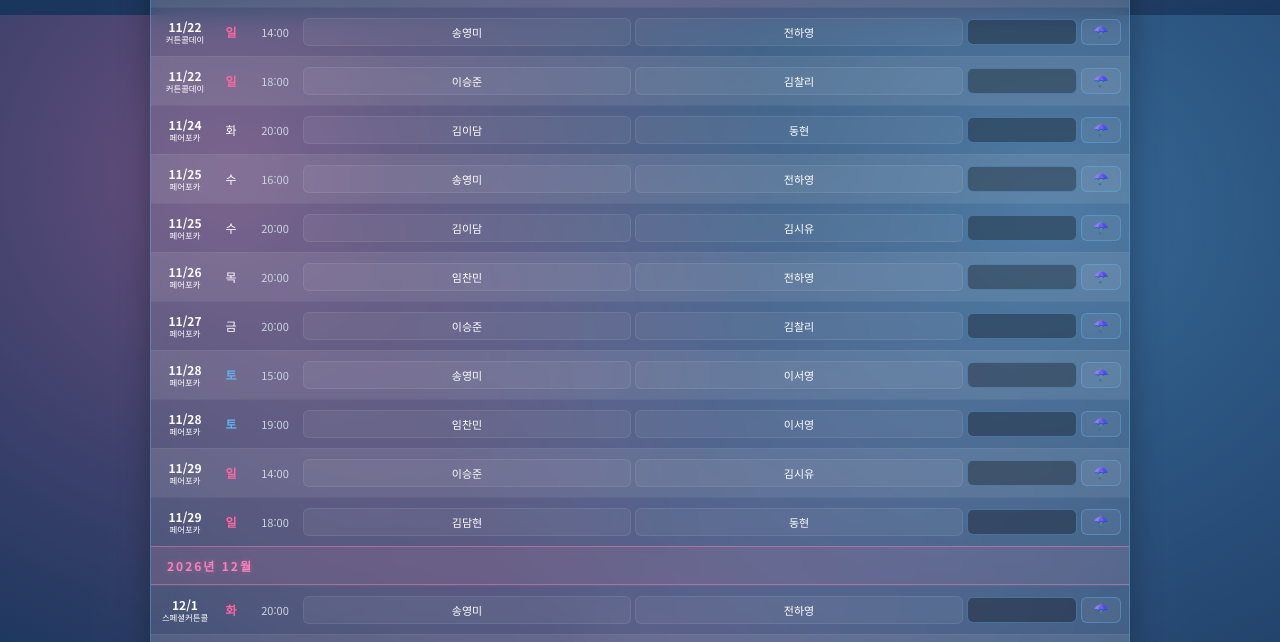
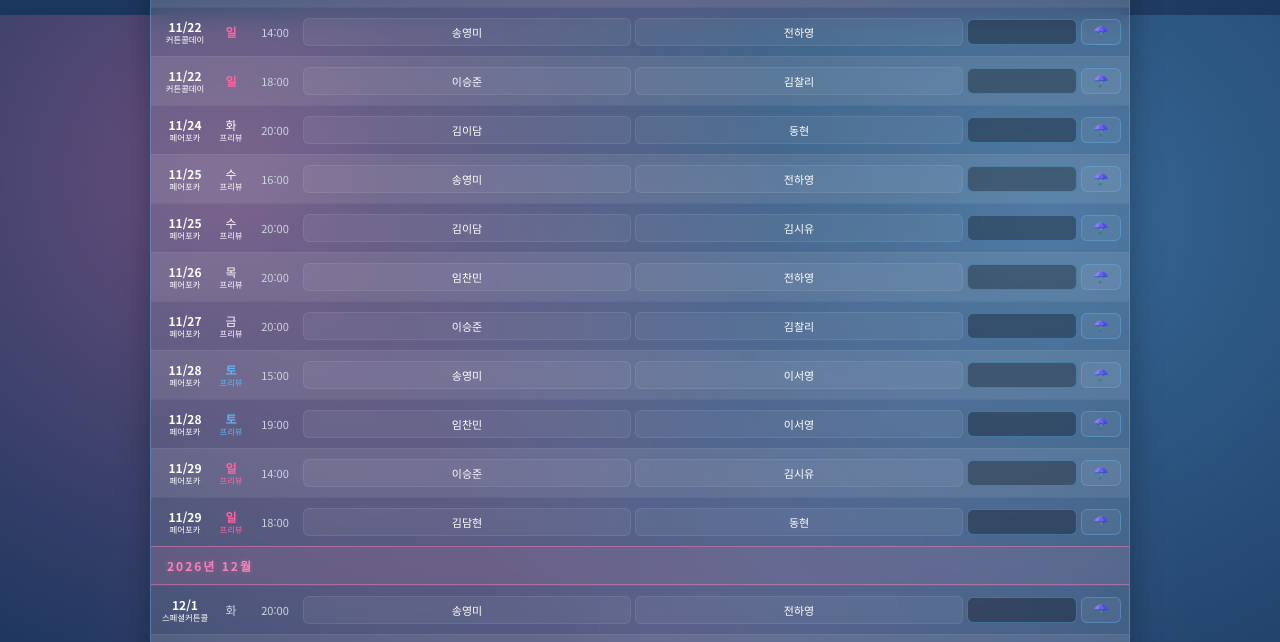
Before and after one commit to hyeon2506/2026_adolescence, a plain HTML site: page index.html in a window 1280 px wide. Shown: the part 1585-2227 px from the top of the page. Drawn offline with Linux system fonts and the light colour scheme.

Commit message:
Update day labels to include preview text

```diff
--- a/index.html
+++ b/index.html
@@ -823,7 +823,7 @@ body {
 <!-- 11.24 (화) 20:00 -->
 <div class="row" data-A="김이담" data-B="동현">
   <div class="cell date">11/24<br><span style="font-size: 0.7em; font-weight: normal;">페어포카</span></div>
-  <div class="cell day">화</div>
+  <div class="cell day">화<br><span style="font-size: 0.7em; font-weight: normal;">프리뷰</span></div>
   <div class="cell time">20:00</div>
   <div class="cell"><span class="actor-badge">김이담</span></div>
   <div class="cell"><span class="actor-badge">동현</span></div>
@@ -834,7 +834,7 @@ body {
 <!-- 11.25 (수) 16:00 -->
 <div class="row" data-A="송영미" data-B="전하영">
   <div class="cell date">11/25<br><span style="font-size: 0.7em; font-weight: normal;">페어포카</span></div>
-  <div class="cell day">수</div>
+  <div class="cell day">수<br><span style="font-size: 0.7em; font-weight: normal;">프리뷰</span></div>
   <div class="cell time">16:00</div>
   <div class="cell"><span class="actor-badge">송영미</span></div>
   <div class="cell"><span class="actor-badge">전하영</span></div>
@@ -845,7 +845,7 @@ body {
 <!-- 11.25 (수) 20:00 -->
 <div class="row" data-A="김이담" data-B="김시유">
   <div class="cell date">11/25<br><span style="font-size: 0.7em; font-weight: normal;">페어포카</span></div>
-  <div class="cell day">수</div>
+  <div class="cell day">수<br><span style="font-size: 0.7em; font-weight: normal;">프리뷰</span></div>
   <div class="cell time">20:00</div>
   <div class="cell"><span class="actor-badge">김이담</span></div>
   <div class="cell"><span class="actor-badge">김시유</span></div>
@@ -856,7 +856,7 @@ body {
 <!-- 11.26 (목) 20:00 -->
 <div class="row" data-A="임찬민" data-B="전하영">
   <div class="cell date">11/26<br><span style="font-size: 0.7em; font-weight: normal;">페어포카</span></div>
-  <div class="cell day">목</div>
+  <div class="cell day">목<br><span style="font-size: 0.7em; font-weight: normal;">프리뷰</span></div>
   <div class="cell time">20:00</div>
   <div class="cell"><span class="actor-badge">임찬민</span></div>
   <div class="cell"><span class="actor-badge">전하영</span></div>
@@ -867,7 +867,7 @@ body {
 <!-- 11.27 (금) 20:00 -->
 <div class="row" data-A="이승준" data-B="김찰리">
   <div class="cell date">11/27<br><span style="font-size: 0.7em; font-weight: normal;">페어포카</span></div>
-  <div class="cell day">금</div>
+  <div class="cell day">금<br><span style="font-size: 0.7em; font-weight: normal;">프리뷰</span></div>
   <div class="cell time">20:00</div>
   <div class="cell"><span class="actor-badge">이승준</span></div>
   <div class="cell"><span class="actor-badge">김찰리</span></div>
@@ -878,7 +878,7 @@ body {
 <!-- 11.28 (토) 15:00 -->
 <div class="row" data-A="송영미" data-B="이서영">
   <div class="cell date">11/28<br><span style="font-size: 0.7em; font-weight: normal;">페어포카</span></div>
-  <div class="cell day day-sat">토</div>
+  <div class="cell day day-sat">토<br><span style="font-size: 0.7em; font-weight: normal;">프리뷰</span></div>
   <div class="cell time">15:00</div>
   <div class="cell"><span class="actor-badge">송영미</span></div>
   <div class="cell"><span class="actor-badge">이서영</span></div>
@@ -889,7 +889,7 @@ body {
 <!-- 11.28 (토) 19:00 -->
 <div class="row" data-A="임찬민" data-B="이서영">
   <div class="cell date">11/28<br><span style="font-size: 0.7em; font-weight: normal;">페어포카</span></div>
-  <div class="cell day day-sat">토</div>
+  <div class="cell day day-sat">토<br><span style="font-size: 0.7em; font-weight: normal;">프리뷰</span></div>
   <div class="cell time">19:00</div>
   <div class="cell"><span class="actor-badge">임찬민</span></div>
   <div class="cell"><span class="actor-badge">이서영</span></div>
@@ -900,7 +900,7 @@ body {
 <!-- 11.29 (일) 14:00 -->
 <div class="row" data-A="이승준" data-B="김시유">
   <div class="cell date">11/29<br><span style="font-size: 0.7em; font-weight: normal;">페어포카</span></div>
-  <div class="cell day day-sun">일</div>
+  <div class="cell day day-sun">일<br><span style="font-size: 0.7em; font-weight: normal;">프리뷰</span></div>
   <div class="cell time">14:00</div>
   <div class="cell"><span class="actor-badge">이승준</span></div>
   <div class="cell"><span class="actor-badge">김시유</span></div>
@@ -911,7 +911,7 @@ body {
 <!-- 11.29 (일) 18:00 -->
 <div class="row" data-A="김담현" data-B="동현">
   <div class="cell date">11/29<br><span style="font-size: 0.7em; font-weight: normal;">페어포카</span></div>
-  <div class="cell day day-sun">일</div>
+  <div class="cell day day-sun">일<br><span style="font-size: 0.7em; font-weight: normal;">프리뷰</span></div>
   <div class="cell time">18:00</div>
   <div class="cell"><span class="actor-badge">김담현</span></div>
   <div class="cell"><span class="actor-badge">동현</span></div>
@@ -924,7 +924,7 @@ body {
 <!-- 12.1 (화) 20:00 -->
 <div class="row" data-A="송영미" data-B="전하영">
   <div class="cell date">12/1<br><span style="font-size: 0.7em; font-weight: normal;">스페셜커튼콜</span></div>
-  <div class="cell day day-sun">화</div>
+  <div class="cell day day-wkd">화</div>
   <div class="cell time">20:00</div>
   <div class="cell"><span class="actor-badge">송영미</span></div>
   <div class="cell"><span class="actor-badge">전하영</span></div>
```
